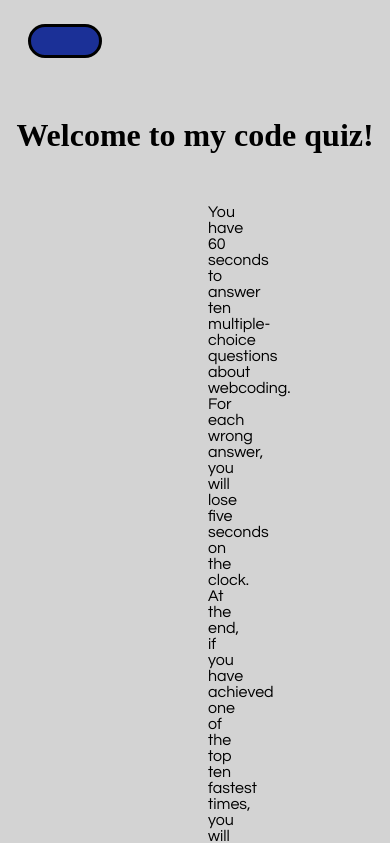
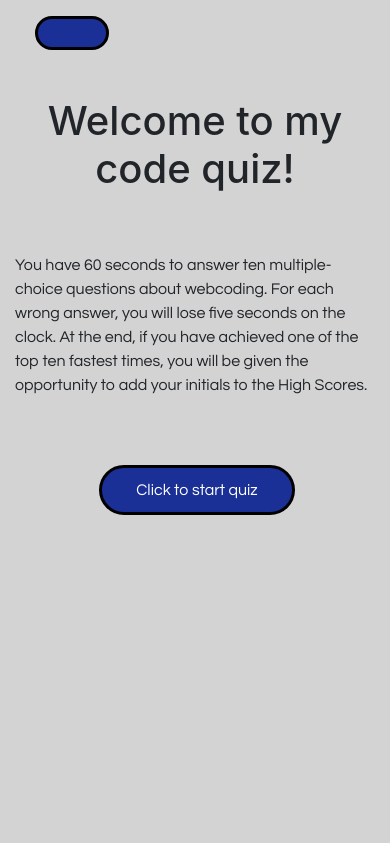
Before and after one commit to LauraCole1900/javaScriptCodeQuiz, a plain HTML site: page index.html in a window 390 px wide. Shown: the top 843 px of the page. Drawn offline with nearby package versions, Linux system fonts and the light colour scheme; a web font is replaced by a local one.

Commit message:
some Bootstrap styling

```diff
--- a/index.html
+++ b/index.html
@@ -4,6 +4,8 @@
 <head>
   <meta charset="UTF-8">
   <meta name="viewport" content="width=device-width, initial-scale=1.0">
+  <link rel="stylesheet" href="https://maxcdn.bootstrapcdn.com/bootstrap/4.0.0/css/bootstrap.min.css">
+  <link rel="stylesheet" href="https://stackpath.bootstrapcdn.com/font-awesome/4.7.0/css/font-awesome.min.css">
   <link href="https://fonts.googleapis.com/css2?family=Grenze+Gotisch:wght@300&family=Questrial&display=swap"
     rel="stylesheet">
   <link rel="stylesheet" href="style.css">
@@ -11,25 +13,52 @@
 </head>
 
 <body>
+  <div class="container rounded">
     <div id="timer">
       <!-- timer in js -->
     </div>
     <br />
     <br />
     <div id="start-screen">
+      <div class="row header-row">
+        <div class="col-sm-2"></div>
+        <div class="col-sm-8">
           <h1>Welcome to my code quiz!</h1>
+        </div>
+        <div class="col-sm-2"></div>
+      </div>
+      <div class="row">
+        <div class="col-sm-2"></div>
+        <div class="col-sm-8">
           <p>
             <!-- explain how quiz works with timer, hs, etc. -->
-      You have 60 seconds to answer ten multiple-choice questions about webcoding. For each wrong answer, you will lose
-      five seconds on the clock. At the end, if you have achieved one of the top ten fastest times, you will be given
+            You have 60 seconds to answer ten multiple-choice questions about webcoding. For each wrong answer, you will
+            lose
+            five seconds on the clock. At the end, if you have achieved one of the top ten fastest times, you will be
+            given
             the opportunity to add your initials to the High Scores.
           </p>
+        </div>
+        <div class="col-sm-2"></div>
+      </div>
+      <div class="row">
+        <div class="col-sm-2"></div>
+        <div class="col-sm-8">
           <div class="btnDiv">
             <button id="start">Click to start quiz</button>
           </div>
         </div>
+        <div class="col-sm-2"></div>
+      </div>
+    </div>
     <div id="questions">
+      <div class="row header-row">
+        <div class="col-sm-2"></div>
+        <div class="col-sm-8">
       <h2 id="question-title"></h2>
+      </div>
+      <div class="col-sm-2"></div>
+      </div>
       <div id="choices">
         <!-- answer choices in js -->
       </div>
@@ -44,6 +73,7 @@
       </div>
     </div>
     <script src="script.js"></script>
+  </div>
 </body>
 
 </html>
--- a/script.js
+++ b/script.js
@@ -36,7 +36,7 @@ var question2 = {
 }
 
 var question3 = {
-  title: "What is each element of a JavaScript object called?",
+  title: "What is a variable name within a JavaScript object called?",
   choices: ["Function", "Key", "Method", "Limiter"],
   answer: "Key",
 }
--- a/style.css
+++ b/style.css
@@ -7,7 +7,7 @@ h1 {
 }
 
 p {
-  margin: 50px 200px;
+  margin: 50px 0;
   font-family: 'Questrial', sans-serif;
 }
 
@@ -50,7 +50,7 @@ h2 {
 }
 
 #choices {
-  margin: 50px 200px;
+  margin: 50px 0;
 }
 
 #timer {
```
Lines whose indentation alone changed are shown as unchanged.
